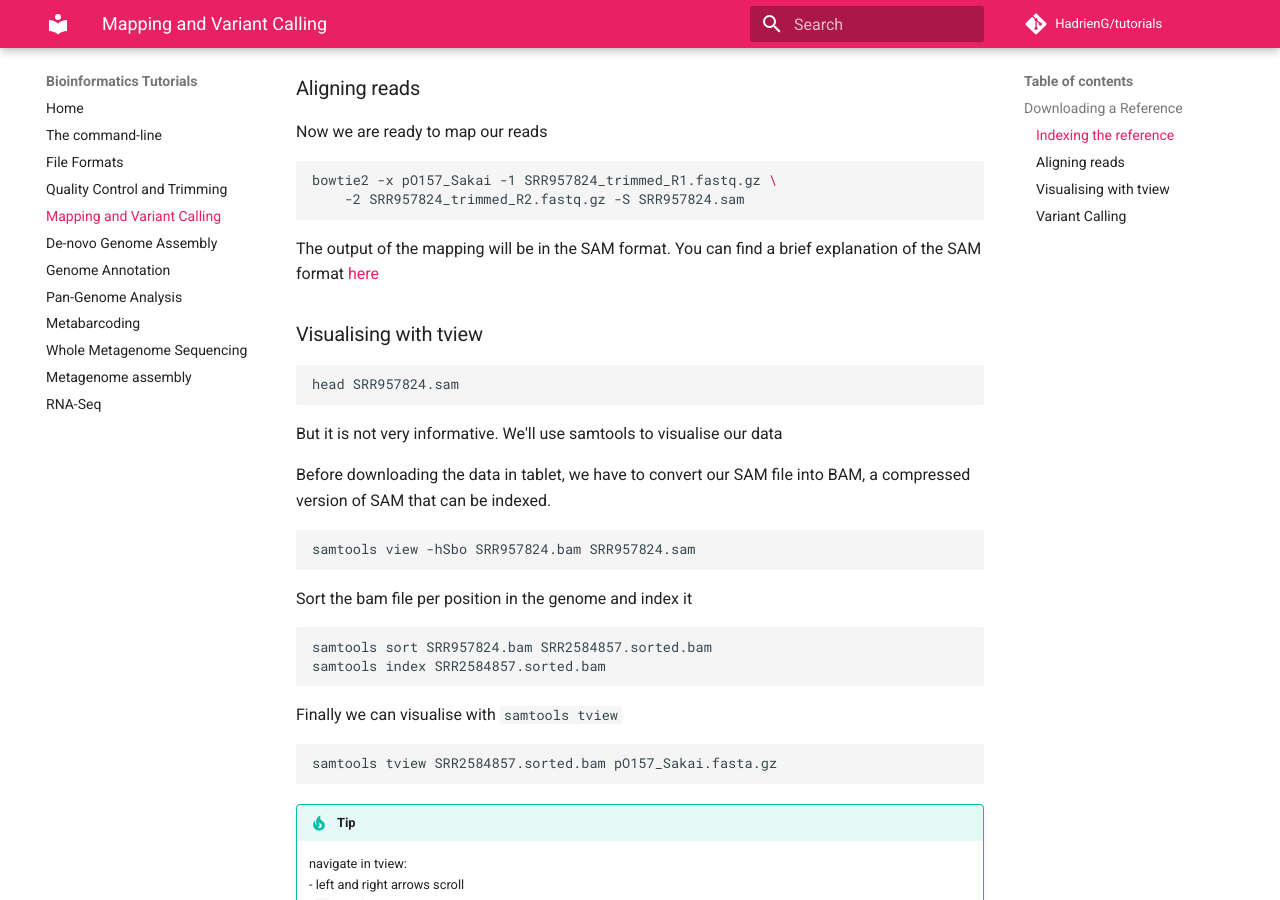
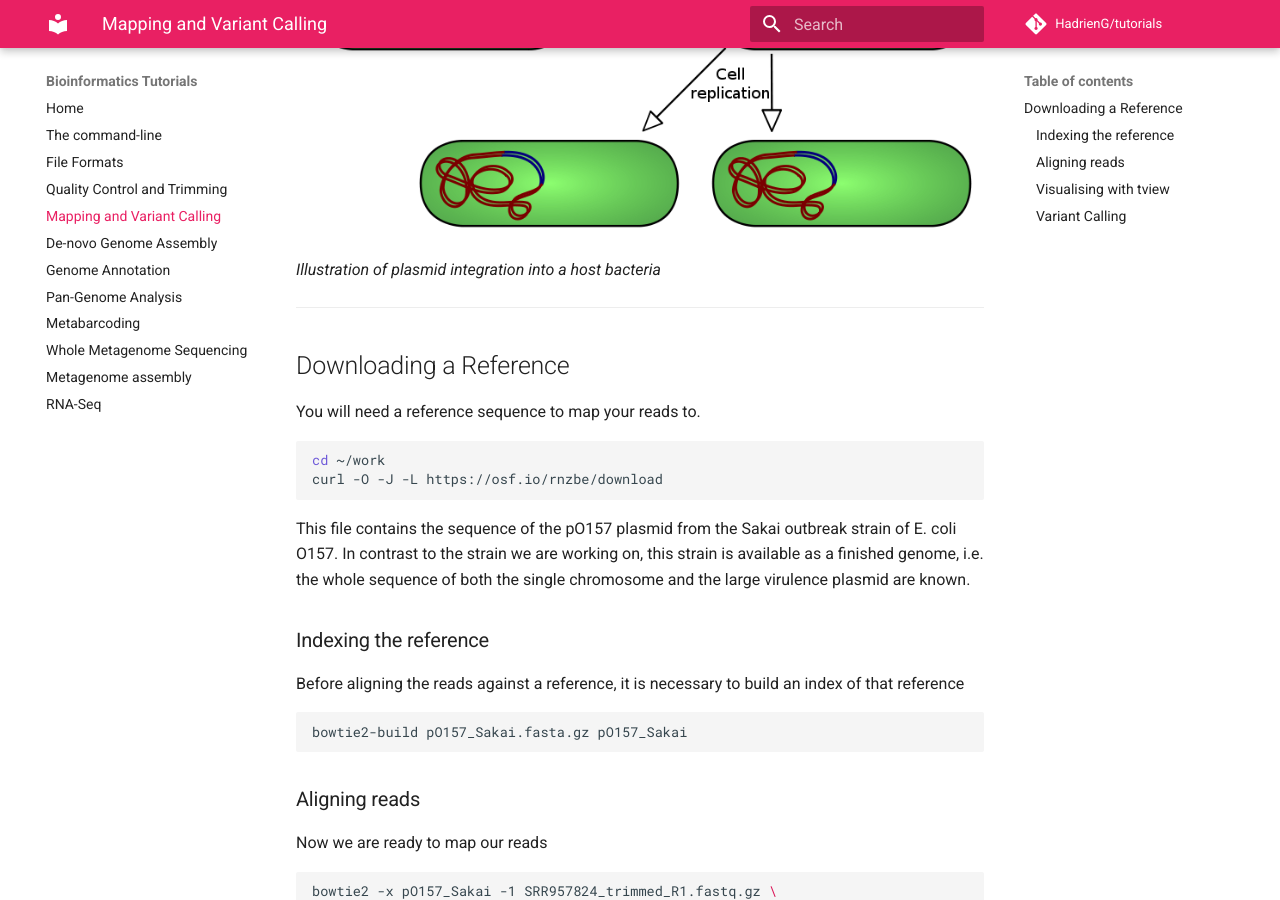
Before and after one commit to HadrienG/tutorials, an MkDocs documentation site: the page built from docs/mapping.md, in a window 1280 px wide and 900 px high, scrolled down 829 px. Built offline with MkDocs 1.6.1 and Material for MkDocs 9.7.7, drawn with Linux system fonts in a browser that asks for light colours; comment, search, counter and statistics services are not loaded; old or Windows-style settings are respelled for this version of MkDocs.

Commit message:
added plasmid image

```diff
--- a/docs/mapping.md
+++ b/docs/mapping.md
@@ -7,6 +7,11 @@ EHEC O157 strains generally carry a large virulence plasmid, pO157.
 Plasmids are circular genetic elements that many bacteria carry in addition to their chromosomes.
 This particular plasmid encodes a number of proteins which are known or suspected to be involved in the ability to cause severe disease in infected humans.
 Your task in this practical is to map your prepared read set to a reference sequence of the virulence plasmid, to determine if the pO157 plasmid is present in the St. Louis outbreak strain.
+
+---
+![plasmid](img/plasmid.png)
+*Illustration of plasmid integration into a host bacteria*
+---
 
 ## Downloading a Reference
 
```
Also changed, not shown: docs/img/plasmid.png (added).
